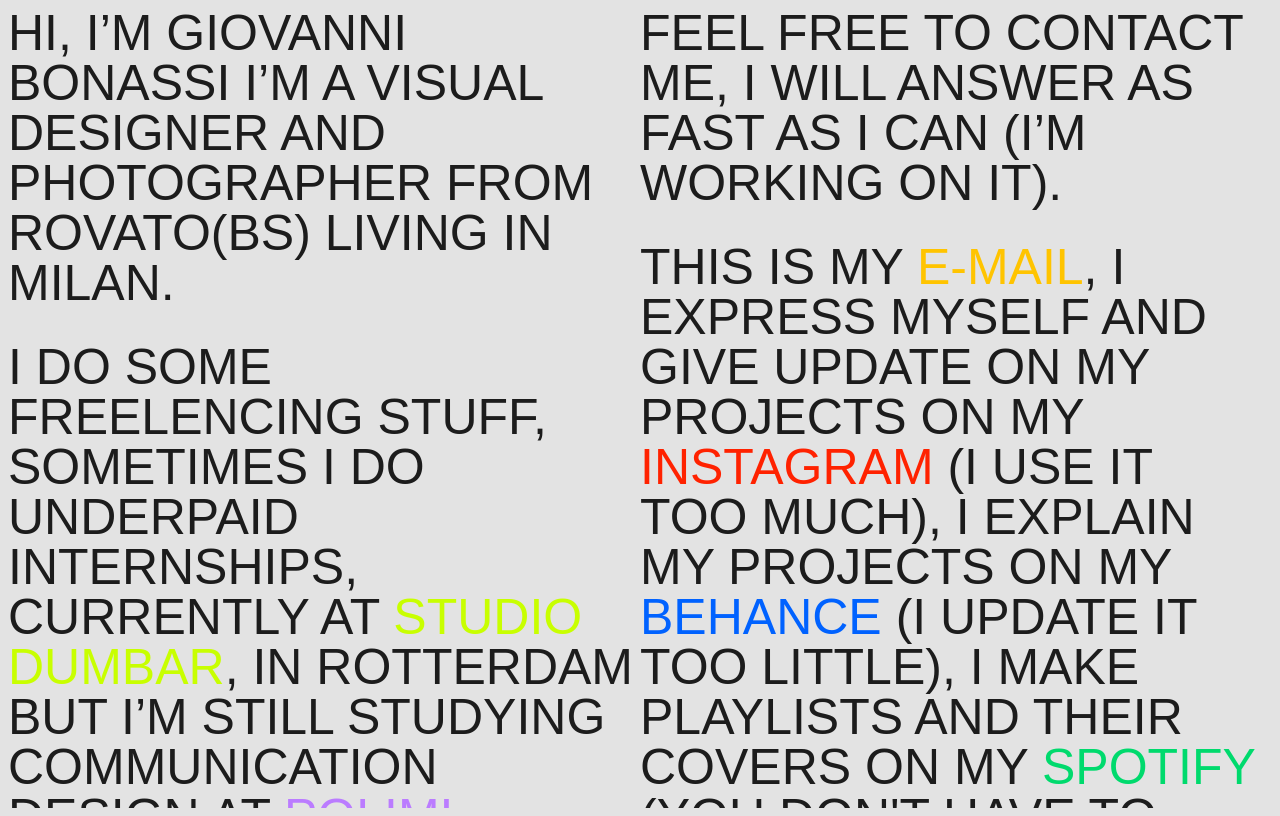
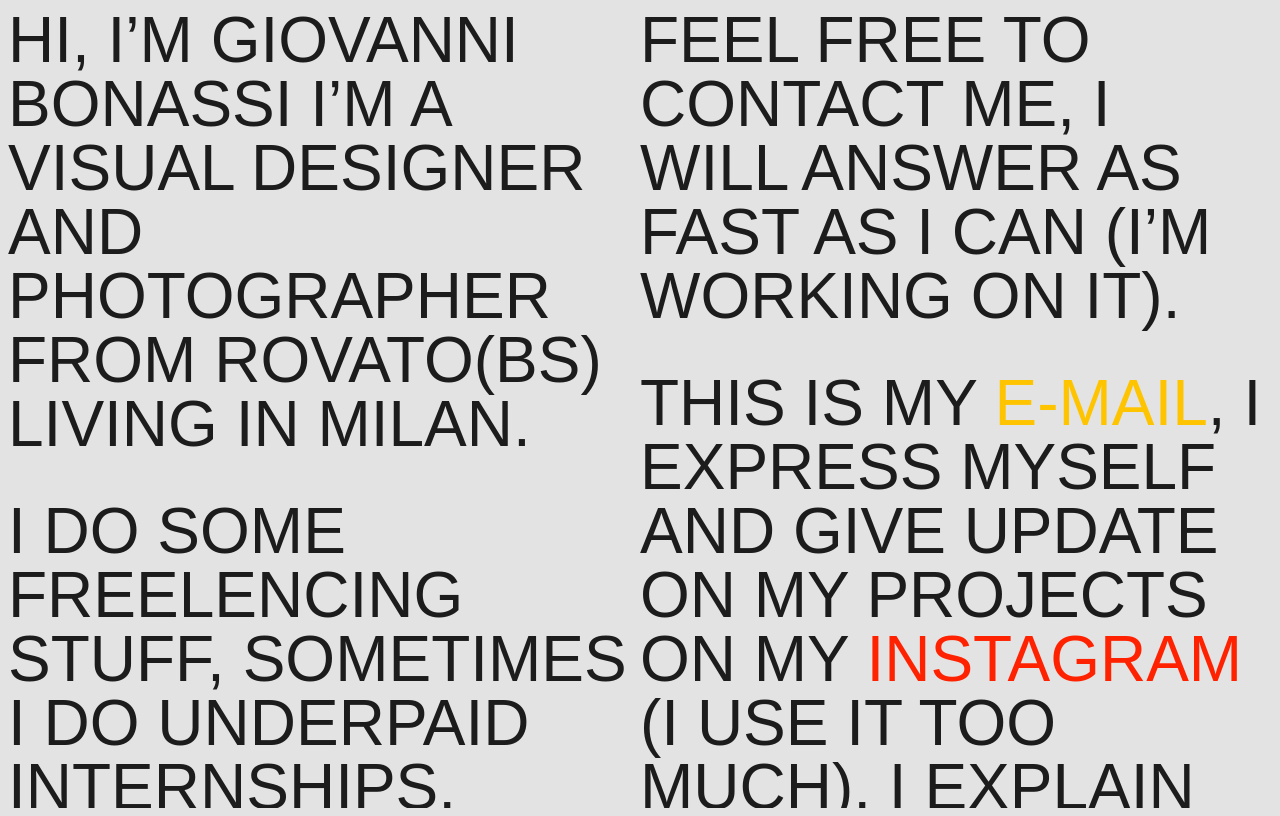
Before and after one commit to gionasssi/gionasssi, a plain HTML site: page index.html in a window 1280 px wide. Drawn offline with Linux system fonts and the light colour scheme.

Commit message:
Update style.css

```diff
--- a/style.css
+++ b/style.css
@@ -5,7 +5,7 @@ body {
 
 h1 {
     font-family: sans-serif;
-    font-size: 50px;
+    font-size: 64px;
     font-weight: 500;
     line-height: 1;
     color: #1c1c1c;
```
